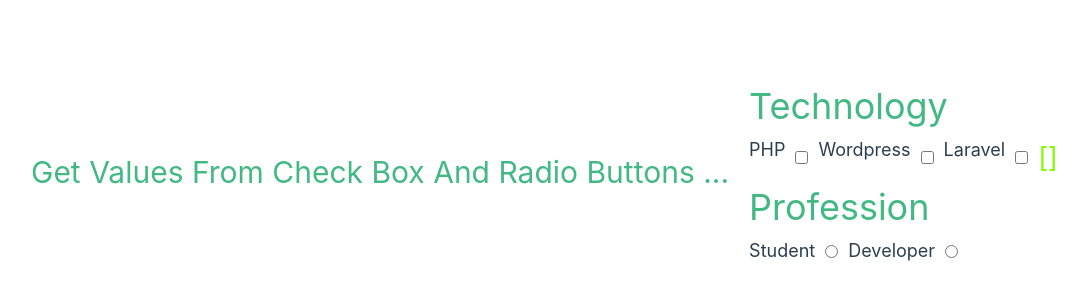
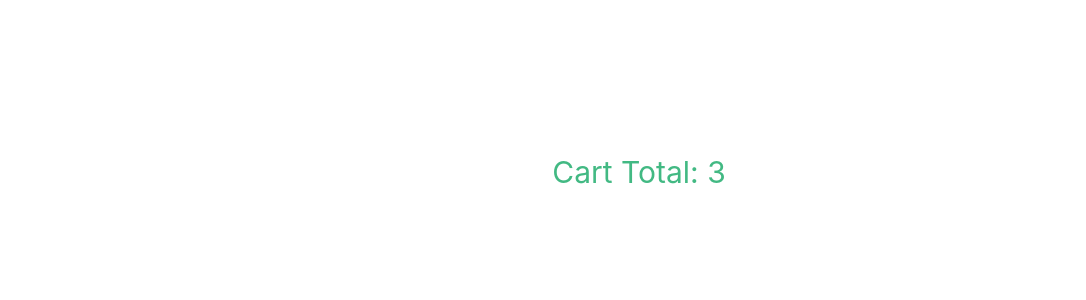
Before and after one commit to darshitdudhaiya/100DaysOfVue, a Vue app: page / in a window 1280 px wide. Shown: the part 180-480 px from the top of the page, without its empty margins (1-1087 px from the left). Built offline with nearby package versions, Linux system fonts and the light colour scheme.

Commit message:
Mastering Computed Properties in Vue.js

```diff
--- a/src/components/HomeComponent.vue
+++ b/src/components/HomeComponent.vue
@@ -1,30 +1,6 @@
 <template>
-  <div class="main">
-    <h1>Get Values From Check Box And Radio Buttons ...</h1>
-    <div class="input-container">
-      <h1>Technology</h1>
-      <div class="input-section">
-        <label for="PHP">PHP</label>
-        <input type="checkbox" value="PHP" v-model="technology" id="PHP" />
-        <label for="Wordpress">Wordpress</label>
-        <input type="checkbox" value="Wordpress" v-model="technology" id="Wordpress" />
-        <label for="Laravel">Laravel</label>
-        <input type="checkbox" value="Laravel" v-model="technology" id="Laravel" />
-        <h2>
-          {{ technology }}
-        </h2>
-      </div>
-      <h1>Profession</h1>
-      <div class="input-section">
-        <label for="Student">Student</label>
-        <input type="radio" v-model="profession" value="Student" id="Student" />
-        <label for="Developer">Developer</label>
-        <input type="radio" v-model="profession" value="Developer" id="Developer" />
-        <h2>
-          {{ profession }}
-        </h2>
-      </div>
-    </div>
+  <div class="main-container">
+    <h1>Cart Total: {{ totalPrice }}</h1>
   </div>
 </template>
 
@@ -32,8 +8,15 @@
 export default {
   data() {
     return {
-      technology: [],
-      profession: null
+      items: [
+        { name: 'Apple', price: 2 },
+        { name: 'Banana', price: 1 }
+      ]
+    }
+  },
+  computed: {
+    totalPrice() {
+      return this.items.reduce((sum, item) => sum + item.price, 0)
     }
   }
 }
@@ -44,24 +27,10 @@ h1 {
   color: #42b983;
 }
 
-h2 {
-  color: chartreuse;
-}
-
-.main {
+.main-container {
+  display: flex;
+  justify-content: center;
   min-height: 80vh;
-  display: flex;
   align-items: center;
 }
-
-.input-container {
-  margin: 0px 20px;
-  align-items: center;
-  font-size: large;
-}
-
-.input-section {
-  display: flex;
-  gap: 10px;
-}
 </style>
```
